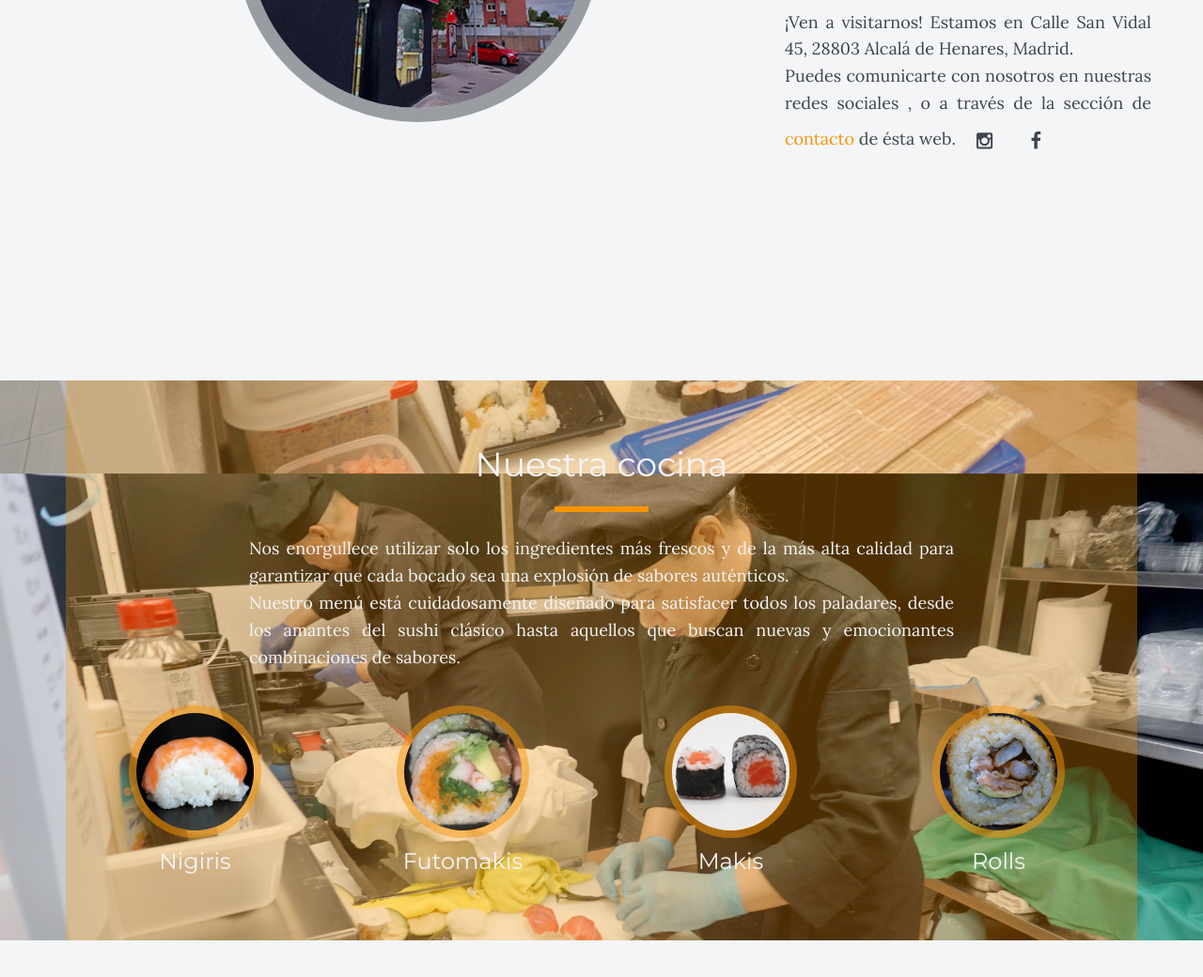
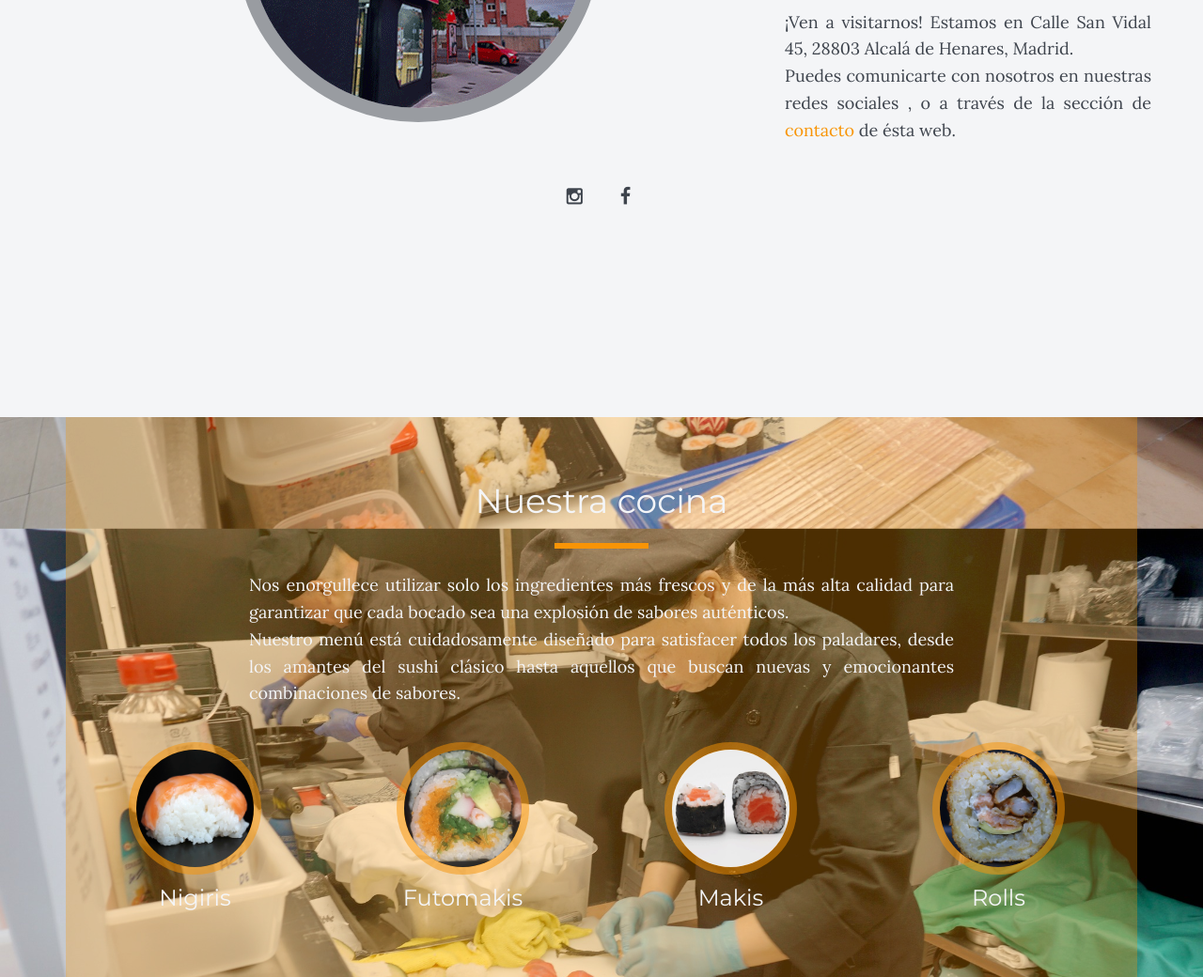
Before and after one commit to eijstudios/eijstudios.github.io, a plain HTML site: page index.html in a window 1280 px wide. Shown: the part 1180-2220 px from the top of the page at 94% size. Drawn offline with Linux system fonts and the light colour scheme.

Commit message:
Add files via upload

```diff
--- a/index.html
+++ b/index.html
@@ -104,12 +104,16 @@
               <p>Desde nuestra apertura en 2024, nos hemos dedicado a ofrecer a nuestros clientes una amplia variedad de sushi fresco y delicioso, preparado por expertos chefs que dominan el arte de la cocina oriental.</p>
               <p>¡Ven a visitarnos! Estamos en Calle San Vidal 45, 28803 Alcalá de Henares, Madrid. </br> Puedes comunicarte con nosotros en nuestras redes sociales </span>, o a través de la sección de <span class="page-scroll">
                   <a href="#contact">contacto</a> de ésta web.
-				  <a href="https://www.instagram.com/sushi_shop_alcala/" target="_blank" class="btn btn-social-dark btn-instagram">
+				  <div class="col-lg-12">
+					<ul class="list-inline">
+                    <a href="https://www.instagram.com/sushi_shop_alcala/" target="_blank" class="btn btn-social-dark btn-instagram">
                       <i class="fa fa-fw fa-instagram"></i>
                     </a>
                     <a href="https://www.facebook.com/profile.php?id=61559461505124" target="_blank" class="btn btn-social-dark btn-facebook">
                       <i class="fa fa-fw fa-facebook"></i>
                     </a>
+                  </ul>
+				  </div>
 				  <!--
 				  <ul class="list-inline">
                     <a href="https://www.instagram.com/sushi_shop_alcala/" target="_blank" class="btn btn-social-dark btn-instagram">
```
